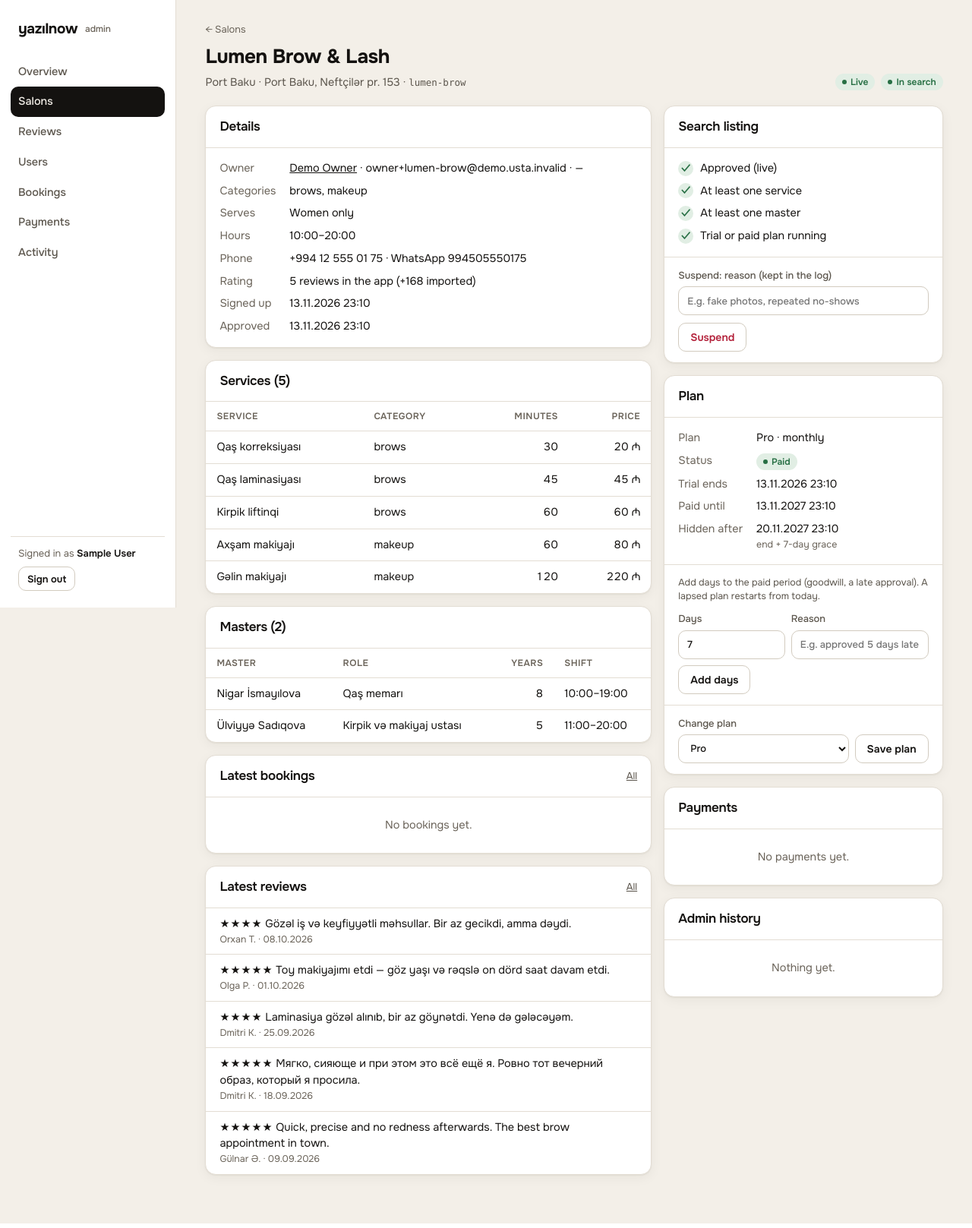
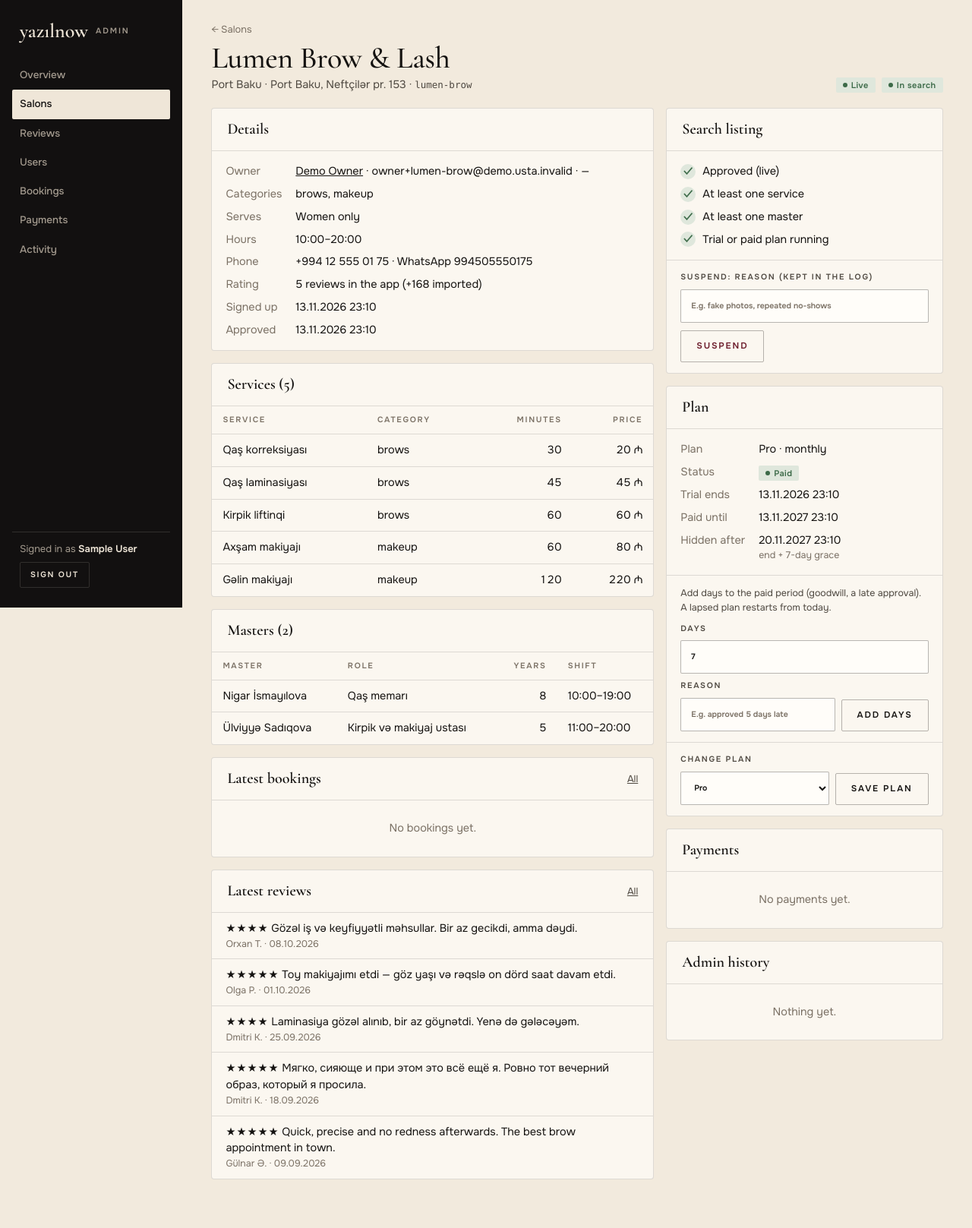
Before and after one commit to Fqasimov/barbers, a Laravel app: page /admin/salons/lumen-brow in a window 1280 px wide. Shown: the whole page at 76% size. Run offline with Laravel 12, Linux system fonts and the light colour scheme; the visitor is signed in with stand-in values (Sample User, id 1); data comes from the database, SQL or seed files in the repository; data that the repository does not hold is empty.

Commit message:
Admin: website look (cream and burgundy, serif headings, square uppercase buttons, dark side menu); no example text in the code field
Co-Authored-By: Claude Opus 5.5 <noreply@anthropic.com>

```diff
--- a/backend/public/admin-assets/admin.css
+++ b/backend/public/admin-assets/admin.css
@@ -1,23 +1,21 @@
-/* Usta admin panel. Same palette and type as the app (src/theme/tokens.ts). */
+/* yazılnow admin. Same palette and type as the website (web/src/styles.css). */
+@font-face { font-family: 'Cormorant Garamond'; src: url(fonts/CormorantGaramond_500Medium.ttf); font-weight: 500; font-display: swap; }
+@font-face { font-family: 'Cormorant Garamond'; src: url(fonts/CormorantGaramond_600SemiBold.ttf); font-weight: 600; font-display: swap; }
 @font-face { font-family: Onest; src: url(fonts/Onest_400Regular.ttf); font-weight: 400; font-display: swap; }
 @font-face { font-family: Onest; src: url(fonts/Onest_500Medium.ttf); font-weight: 500; font-display: swap; }
 @font-face { font-family: Onest; src: url(fonts/Onest_600SemiBold.ttf); font-weight: 600; font-display: swap; }
 @font-face { font-family: Onest; src: url(fonts/Onest_700Bold.ttf); font-weight: 700; font-display: swap; }
 
 :root {
-  --bg: #f3efe8; --surface: #fff; --sunken: #eae5dc; --ink: #141210; --soft: #5b554c; --muted: #6a6359;
-  --line: #e3ddd3; --line-strong: #d2cbbf; --accent: #b4233c; --accent-soft: #f6e3e3;
-  --success: #276f44; --success-soft: #e1eee4; --warn: #8a5a00; --warn-soft: #f6ecd6;
-  --info: #2c4f7c; --info-soft: #e2e9f3; --shadow: 0 1px 2px rgba(42, 32, 21, .06), 0 4px 16px rgba(42, 32, 21, .05);
-  --radius: 14px; --side: 232px;
-}
-@media (prefers-color-scheme: dark) {
-  :root {
-    --bg: #0f0e0d; --surface: #1a1816; --sunken: #25221f; --ink: #f4f0ea; --soft: #b3ab9f; --muted: #958d82;
-    --line: #2b2724; --line-strong: #3a3531; --accent: #f2697b; --accent-soft: #3a1d22;
-    --success: #6fc394; --success-soft: #17271f; --warn: #e3b25c; --warn-soft: #2e2414;
-    --info: #8fb2e3; --info-soft: #18222f; --shadow: none;
-  }
+  --bg: #f2eadd; --surface: #fbf7f0; --sunken: #e8decb; --field: #fffdf9; --ink: #141210; --soft: #4e4840; --muted: #7a7064;
+  --line: rgba(20, 18, 16, .13); --line-strong: rgba(20, 18, 16, .3); --accent: #6b1a2a; --accent-deep: #511320; --accent-soft: #ecdcd6;
+  --success: #3c6a48; --success-soft: #dfe7dc; --warn: #7a5413; --warn-soft: #efe2c6;
+  --info: #3b4f66; --info-soft: #dde2e6; --shadow: 0 1px 2px rgba(30, 22, 14, .06), 0 12px 32px -12px rgba(30, 22, 14, .22);
+  --band: #121010; --band-ink: #efe6d8; --band-soft: #a39a8e; --band-line: rgba(239, 230, 216, .14);
+  --serif: 'Cormorant Garamond', Georgia, 'Times New Roman', serif;
+  --ease: cubic-bezier(.23, 1, .32, 1);
+  --radius: 4px; --side: 240px;
+  color-scheme: light;
 }
 
 * { box-sizing: border-box; }
@@ -173,3 +171,71 @@ details.danger[open] > summary { margin-bottom: 10px; }
 .stack.tight { gap: 10px; }
 .bullets { margin: 0; padding-left: 18px; }
 .flash-top { margin: 16px 0 0; }
+
+/* ---------------------------------------------------------------------------
+   Website look: serif headings, square corners, uppercase buttons, a dark band
+   for the side menu, burgundy for accents.
+   --------------------------------------------------------------------------- */
+h1 { font: 500 clamp(30px, 3.2vw, 40px)/1.05 var(--serif); letter-spacing: -.01em; }
+h2 { font: 600 22px/1.15 var(--serif); letter-spacing: 0; }
+.head p { color: var(--soft); }
+::selection { background: var(--accent); color: var(--band-ink); }
+
+.side { background: var(--band); color: var(--band-ink); border-right: 0; padding: 26px 16px; }
+.brand { font: 600 26px/1 var(--serif); letter-spacing: 0; color: var(--band-ink); padding: 2px 10px 22px; }
+.brand small { font: 600 10.5px/1 Onest, system-ui, sans-serif; letter-spacing: .18em; text-transform: uppercase; color: var(--band-soft); }
+.nav a { border-radius: 2px; color: var(--band-soft); font-size: 13.5px; transition: background .18s var(--ease), color .18s var(--ease); }
+.nav a:hover { background: rgba(239, 230, 216, .07); color: var(--band-ink); }
+.nav a[aria-current="page"] { background: var(--band-ink); color: var(--band); }
+.nav .count { background: var(--accent); color: var(--band-ink); border-radius: 2px; }
+.side-foot { border-top-color: var(--band-line); color: var(--band-soft); }
+.side-foot strong { color: var(--band-ink); }
+.side-foot .btn { background: transparent; border-color: var(--band-line); color: var(--band-ink); }
+.side-foot .btn:hover { border-color: var(--band-ink); }
+
+.card { border-radius: var(--radius); box-shadow: none; }
+.card > .card-head { padding: 16px 20px; }
+.card-head h2 { font-size: 20px; }
+.stat .k { font-size: 10.5px; font-weight: 600; letter-spacing: .16em; text-transform: uppercase; }
+.stat .v { font: 500 38px/1.1 var(--serif); letter-spacing: 0; margin-top: 6px; }
+a.stat { transition: border-color .18s var(--ease); }
+a.stat:hover { border-color: var(--ink); }
+th { font-size: 10.5px; letter-spacing: .16em; background: transparent; }
+tbody tr:hover td { background: rgba(232, 222, 203, .45); }
+
+.badge { border-radius: 2px; font-size: 11px; letter-spacing: .04em; }
+.tabs { border-radius: 2px; background: transparent; padding: 0; gap: 0; border-bottom: 1px solid var(--line); }
+.tabs a { border-radius: 0; padding: 9px 14px; font-size: 12px; font-weight: 600; letter-spacing: .14em; text-transform: uppercase; border-bottom: 2px solid transparent; margin-bottom: -1px; }
+.tabs a:hover { color: var(--ink); }
+.tabs a[aria-current="page"] { background: transparent; box-shadow: none; border-bottom-color: var(--accent); color: var(--ink); }
+
+input, select, textarea { background: var(--field); border-radius: 2px; min-height: 44px; padding: 10px 13px; transition: border-color .18s var(--ease); }
+input:hover, select:hover, textarea:hover { border-color: var(--ink); }
+input:focus, select:focus, textarea:focus { outline: none; border-color: var(--accent); box-shadow: 0 0 0 3px var(--accent-soft); }
+input::placeholder { color: var(--muted); }
+label.field { font-size: 10.5px; font-weight: 600; letter-spacing: .16em; text-transform: uppercase; color: var(--soft); gap: 8px; }
+
+.btn { border-radius: 2px; min-height: 42px; padding: 10px 20px; font: 600 11.5px/1 Onest, system-ui, sans-serif; letter-spacing: .16em; text-transform: uppercase; background: transparent; transition: background .18s var(--ease), color .18s var(--ease), border-color .18s var(--ease), transform .12s var(--ease); }
+.btn:active { transform: scale(.97); }
+.btn:hover { border-color: var(--ink); background: var(--ink); color: var(--band-ink); }
+.btn-ink { background: var(--ink); color: var(--band-ink); }
+.btn-ink:hover { opacity: 1; background: var(--accent); border-color: var(--accent); }
+.btn-danger { background: var(--accent); border-color: var(--accent); color: var(--band-ink); }
+.btn-danger:hover { background: var(--accent-deep); border-color: var(--accent-deep); }
+.btn-danger-ghost { color: var(--accent); }
+.btn-danger-ghost:hover { background: var(--accent); border-color: var(--accent); color: var(--band-ink); }
+.btn-sm { min-height: 34px; padding: 8px 13px; font-size: 10.5px; }
+
+.flash { border-radius: 2px; border-left: 3px solid currentColor; }
+.quote { border-left-color: var(--accent); border-radius: 0; background: var(--surface); }
+.photos img, .avatar { border-radius: 2px; }
+:focus-visible { outline-color: var(--accent); }
+
+/* Sign-in: a paper card on the cream page, like the website's sign-up form. */
+.login { background: var(--bg); }
+.login .card { width: min(440px, 100%); padding: 40px 36px; background: var(--surface); box-shadow: var(--shadow); }
+.login .kicker { font-size: 10.5px; font-weight: 600; letter-spacing: .2em; text-transform: uppercase; color: var(--accent); margin-bottom: 14px; }
+.login h1 { font-size: 42px; margin-bottom: 10px; }
+.login form { gap: 18px; margin-top: 28px; }
+.login .btn { min-height: 52px; margin-top: 4px; }
+@media (max-width: 860px) { .side { padding: 12px; } .brand { padding: 4px 8px; font-size: 22px; } }
--- a/backend/resources/views/admin/layout.blade.php
+++ b/backend/resources/views/admin/layout.blade.php
@@ -5,7 +5,7 @@
   <meta name="viewport" content="width=device-width, initial-scale=1">
   <meta name="robots" content="noindex, nofollow">
   <title>@yield('title', 'Admin') · yazılnow</title>
-  <link rel="stylesheet" href="{{ asset('admin-assets/admin.css') }}?v=5">
+  <link rel="stylesheet" href="{{ asset('admin-assets/admin.css') }}?v=6">
   <script src="{{ asset('admin-assets/admin.js') }}?v=5" defer></script>
 </head>
 <body>
```
Also changed, not shown: backend/resources/views/admin/login.blade.php (+4 -3 lines), backend/public/admin-assets/fonts/CormorantGaramond_500Medium.ttf (added), backend/public/admin-assets/fonts/CormorantGaramond_600SemiBold.ttf (added).
